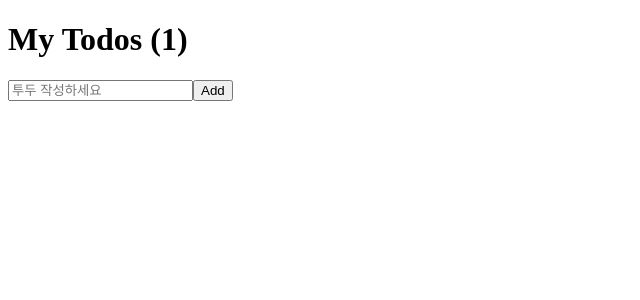
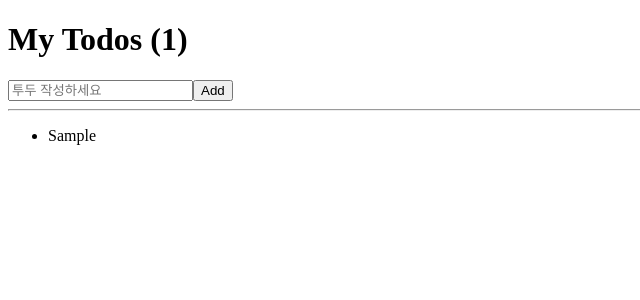
Before and after one commit to colorkite10/react_playground, a React (Create React App) app: page / in a window 1280 px wide. Both pictures are taken after typing "Sample" into the empty fields and a click on the button "Add". Shown: the top 300 px of the page, without its empty margins (0-640 px from the left). Built offline with nearby package versions, Linux system fonts and the light colour scheme.

Commit message:
todo 만들기(2)

```diff
--- a/src/App.js
+++ b/src/App.js
@@ -27,6 +27,12 @@ function App() {
         />
         <button>Add</button>
       </form>
+      <hr />
+      <ul>
+        {todos.map((todo, index) => (
+          <li key={index}>{todo}</li>
+        ))}
+      </ul>
     </div>
   );
 }
```
